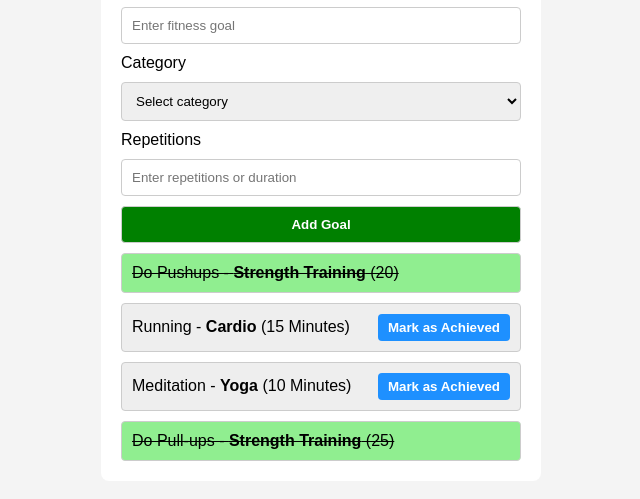
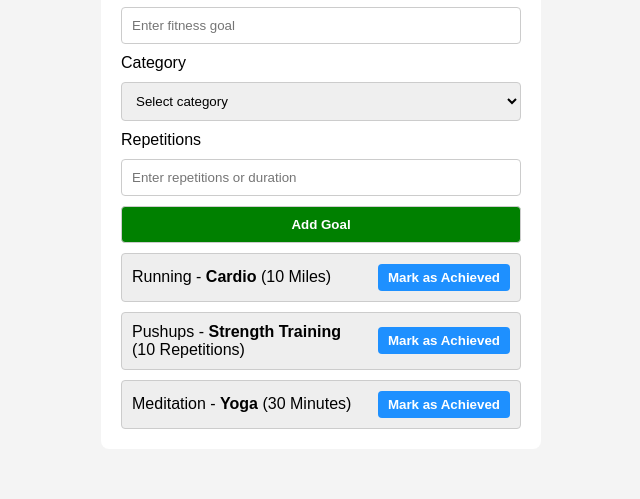
Before and after one commit to patelrishi2308/fitness-goal-tracker, a website with bundled scripts: page index.html in a window 1280 px wide. Shown: the part 141-640 px from the top of the page, without its empty margins (319-959 px from the left). Built offline with nearby package versions, Linux system fonts and the light colour scheme; data requests are answered from the project's data file.

Commit message:
Changesmade in interview

```diff
--- a/db.json
+++ b/db.json
@@ -1,32 +1,25 @@
 {
   "goals": [
     {
-      "id": "bea2",
-      "description": "Do Pushups",
-      "category": "Strength Training",
-      "repetitions": "20",
-      "achieved": true
-    },
-    {
-      "id": "de60",
+      "id": "d6bb",
       "description": "Running",
       "category": "Cardio",
-      "repetitions": "15 Minutes",
+      "repetitions": "10",
       "achieved": false
     },
     {
-      "id": "2a36",
-      "description": "Meditation",
-      "category": "Yoga",
-      "repetitions": "10 Minutes",
+      "id": "f7a0",
+      "description": "Pushups",
+      "category": "Strength Training",
+      "repetitions": "10",
       "achieved": false
     },
     {
-      "id": "4afb",
-      "description": "Do Pull-ups",
-      "category": "Strength Training",
-      "repetitions": "25",
-      "achieved": true
+      "id": "80d6",
+      "description": "Meditation",
+      "category": "Yoga",
+      "repetitions": "30",
+      "achieved": false
     }
   ]
 }
--- a/index.html
+++ b/index.html
@@ -21,7 +21,7 @@
         <option>Flexibility</option>
         <option>Mobility</option>
       </select>
-      <label for="repetitions">Repetitions</label>
+      <label for="repetitions" id="repetitions-label">Repetitions</label>
       <input type="text" id="repetitions" placeholder="Enter repetitions or duration" required />
       <button type="submit">Add Goal</button>
     </form>
--- a/js/controller.js
+++ b/js/controller.js
@@ -2,6 +2,19 @@ import { GoalModel } from "./model.js";
 import { GoalView } from "./view.js";
 
 const form = document.getElementById("goal-form");
+const categorySelect = document.getElementById("category")
+const repetitionsLabel = document.getElementById("repetitions-label")
+const repetitionsInput = document.getElementById("repetitions")
+
+categorySelect.addEventListener("change", () => {
+  if (categorySelect.value === "Cardio") {
+    repetitionsLabel.textContent = "Miles";
+    repetitionsInput.placeholder = "Enter Miles";
+  } else {
+    repetitionsLabel.textContent = "Repetitions";
+    repetitionsInput.placeholder = "Enter Repetitions";
+  }
+});
 
 function loadGoals() {
   GoalModel.fetchAll().then(goals =>
--- a/js/view.js
+++ b/js/view.js
@@ -16,7 +16,17 @@ export const GoalView = {
       div.style.alignItems = "center";
 
       const desc = document.createElement("span");
-      desc.innerHTML = `${goal.description} - <b>${goal.category}</b> (${goal.repetitions})`;
+      const categoryUnits = {
+        Cardio: "Miles",
+        "Strength Training": "Repetitions",
+        Yoga: "Minutes",
+        Flexibility: "Repetitions",
+        Mobility: "Repetitions",
+      };
+
+      const unit = categoryUnits[goal.category] || "";
+      desc.innerHTML = `${goal.description} - <b>${goal.category}</b> (${goal.repetitions} ${unit})`;
+
       if (goal.achieved) desc.style.textDecoration = "line-through";
 
       div.appendChild(desc);
```
